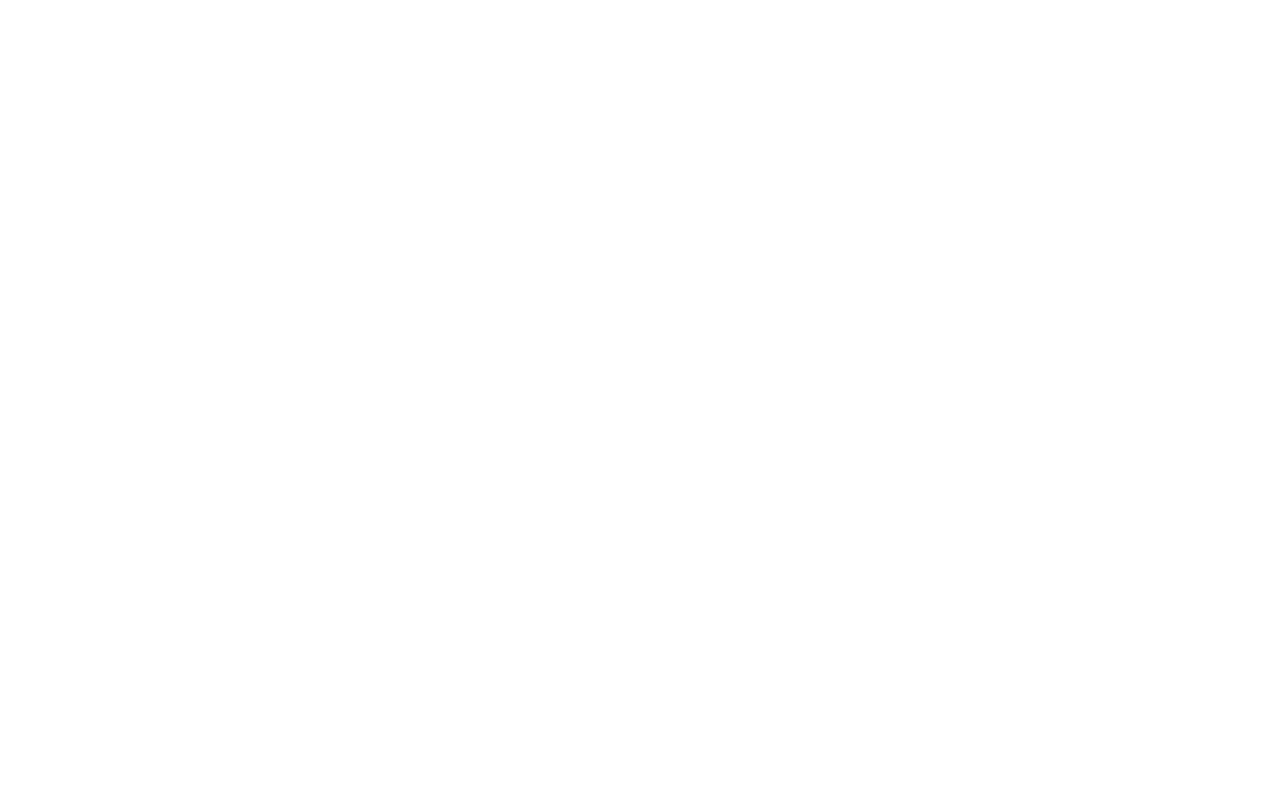
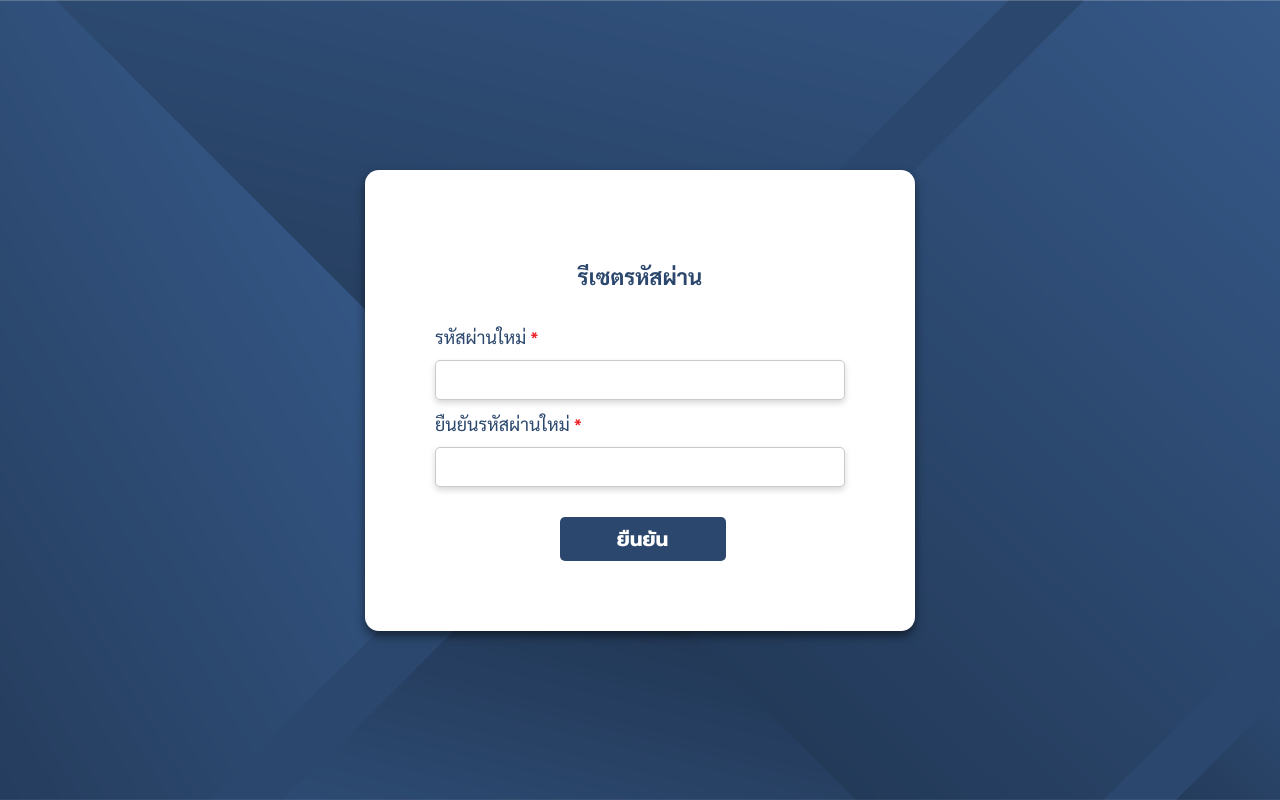
Before and after one commit to phongsakk/Loura007, a Vue app: page /reset-password in a window 1280 px wide. Before the commit this address had no page. Built offline with nearby package versions, Linux system fonts and the light colour scheme; a web font is replaced by a local one.

Commit message:
Laura's code

```diff
--- a/src/App.vue
+++ b/src/App.vue
@@ -433,9 +433,23 @@
 
 .file-display-frame {
   width: 550px;
-  height: fit-content;
+  height: auto;
   border: none;
 
+}
+
+.uploaded-wine-image {
+    max-width: 90%;
+    height: fit-content;
+}
+
+.uploaded-image-display {
+    display: flex;
+    justify-content: center;
+    align-items: center;
+    height: 400px;
+    max-height: 500px;
+    max-width: 100%;
 }
 
 
--- a/src/api/getUserData.js
+++ b/src/api/getUserData.js
@@ -130,6 +130,10 @@
             body: JSON.stringify(userData),
         })
         if (!response.ok) {
+            if (response.status === 400) {
+                const data = await response.json();
+                return data
+            }
             throw new Error('Error: Unable to fetch data');
         }
         const data = await response.json();
@@ -138,3 +142,27 @@
         throw new Error("Login failed")
     }
 }
+
+export async function resetPassword(userData) {
+    try {
+        const response = await fetch(`https://asia-southeast1-tbit-excise.cloudfunctions.net/apiv4-FtResetPassword`, {
+            method: 'POST',
+            headers: {
+                "Content-Type": "application/json",
+                // "Authorization": `Bearer ${token}`
+            },
+            body: JSON.stringify(userData),
+        })
+        if (!response.ok) {
+            if (response.status === 400) {
+                const data = await response.json();
+                return data
+            }
+            throw new Error('Error: Unable to fetch data');
+        }
+        const data = await response.json();
+        return data
+    } catch {
+        throw new Error("Login failed")
+    }
+}
--- a/src/components/BaseNavBar.vue
+++ b/src/components/BaseNavBar.vue
@@ -39,7 +39,7 @@
                                         </div>
                                         <div class="d-flex justify-content-between">
                                             <p class="cart-label text-start" style="margin-bottom: 5px;">มูลค่าเบื้องต้น</p>
-                                            <p class="cart-label fw-bold text-end" style="margin-bottom: 5px;">{{ formatNumber(item.RecommendMinPrice) }} บาท</p>
+                                            <p class="cart-label fw-bold text-end" style="margin-bottom: 5px;">{{ item.RecommendMinPrice > 0 ? formatNumber(item.RecommendMinPrice) : formatNumber(item.newPrice)}} บาท</p>
                                         </div>
                                     </div>
                                 </div>
@@ -236,7 +236,7 @@
             }
             const getUserData = await getUserProfile(token.value)
             userData.value = getUserData.data
-            // console.log("User data :", getUserData.data.code)
+            console.log("User data :", getUserData.data.code)
             userName.value = userData.value.FirstName + ' ' + userData.value.LastName
             emailAddress.value = userData.value.Email
             phoneNumber.value = userData.value.Phone ? userData.value.Phone : userData.value.Mobile
--- a/src/router/router.js
+++ b/src/router/router.js
@@ -24,6 +24,7 @@
 
 import { createRouter, createWebHistory } from "vue-router";
 import ForgotPasswordView from "@/views/ForgotPasswordView.vue";
+import ResetPasswordView from "@/views/ResetPasswordView.vue";
 import dayjs from "dayjs";
 
 const routes = [
@@ -150,6 +151,11 @@
     component: ForgotPasswordView
   },
   {
+    path: "/reset-password",
+    name: "reset-password",
+    component: ResetPasswordView
+  },
+  {
     path: "/pdf-view",
     name: "pdf-view",
     component: PdfView,
--- a/src/views/CartItemView.vue
+++ b/src/views/CartItemView.vue
@@ -232,7 +232,7 @@
                     CustomsDuty: newParseFloat(wine.exciseTaxByDuty),
                     InitialValue: newParseFloat(wine.RecommendMinPrice),
                     TotalTax: newParseFloat(wine.externalTotal),
-                    NewPrice: wine.NewPrice,
+                    NewPrice: wine.newPrice ? newParseFloat(wine.newPrice) : wine.newPrice,
                     InvoiceFileType: wine.fileType,
                     InvoicePictureUrl: wine.uploadFile
                 }))
@@ -462,7 +462,7 @@
             isLoggedIn.value = localStorage.getItem('isLoggedIn')
             cartItems.value = JSON.parse(localStorage.getItem('cartItems'))
             token.value = localStorage.getItem('token')
-            // console.log("Cart items from localstorage :", cartItems.value)
+            console.log("Cart items from localstorage :", cartItems.value)
 
             fetchStatus();
 
--- a/src/views/ForgotPasswordView.vue
+++ b/src/views/ForgotPasswordView.vue
@@ -1,16 +1,30 @@
 <template>
     <div class="forgot-password">
         <div class="forgot-password-card">
-            <div class="sub-header text-center">Forgot Password</div>
+            <div class="sub-header text-center">ลืมรหัสผ่าน</div>
             <div>
-                <label class="form-label text-start">Enter your email</label>
+                <label class="form-label mb-10">กรอกอีเมลของคุณเพื่อให้<br>ทางระบบส่งรหัสผ่านใหม่ไปให้</label>
                 <input type="text" class="form-input" v-model="emailAddress">
             </div>
+            <p v-if="emailErrorText" class="error-text text-start">{{ emailErrorText }}</p>
             <div class="buttons">
-                <button class="btn-back" @click="onCancelClick">ย้อนกลับ</button>
+                <button class="btn-back" @click="onCancelClick">ยกเลิก</button>
                 <button class="btn-confirm" @click="onConfirmClick">ยืนยัน</button>
             </div>
         </div>
+    </div>
+    <div v-if="emailSendSuccess" class="d-flex justify-content-center">
+            <div class="email-success-alert">
+                <div class="alert alert-primary" role="alert">
+                    <p>ส่งอีเมลเรียบร้อยแล้ว</p>
+                    <button @click="onOkayClick()" type="button">Ok</button>
+                </div>
+            </div>
+        </div>
+    <div v-if="spinner" class="overlay"></div>
+
+    <div v-if="spinner" class="text-center-spinner">
+        <div class="spinner-border" role="status"></div>
     </div>
 </template>
 
@@ -23,15 +37,33 @@
     setup() {
         const router = useRouter()
         const emailAddress = ref('')
+        const emailErrorText = ref('')
+        const spinner = ref(false)
+        const emailSendSuccess = ref(false)
 
         const onConfirmClick = async () => {
-            const currentUrl = window.location.href;
+            spinner.value = true
+            const currentUrl = window.location.origin + "/reset-password";
             const userData = {
-                email: emailAddress.value,
-                callbackUrl: currentUrl
+                Email: emailAddress.value,
+                CallbackUrl: currentUrl
             };
+
             const getForgotPassword = await forgotPassword(userData)
             console.log(getForgotPassword.value)
+            if ( getForgotPassword.code === 400) {
+                emailErrorText.value = 'ไม่พบข้อมูลอีเมลผู้ใช้งานนี้'
+                spinner.value = false
+            }
+            else {
+                spinner.value = false
+                emailSendSuccess.value = true
+            }
+        }
+
+        const onOkayClick = () => {
+            emailSendSuccess.value = false
+            router.push ('/login')
         }
 
         const onCancelClick = () => {
@@ -44,8 +76,12 @@
 
         return {
             emailAddress,
+            emailErrorText,
+            spinner,
+            emailSendSuccess,
             onConfirmClick,
-            onCancelClick
+            onCancelClick,
+            onOkayClick
         }
     }
 }
@@ -76,4 +112,25 @@
 .buttons {
  margin-top: 30px;
 }
+
+.mb-10 {
+    margin-bottom: 10px !important;
+}
+
+.email-success-alert {
+    position: fixed;
+    top: 15%;
+    padding: 10px 30%;
+    z-index: 1;
+    text-align: center;
+}
+
+.alert>button {
+    vertical-align: middle;
+    background-color: #2B476D;
+    color: #FFFFFF;
+    padding: 7px 20px;
+    border: 1px solid transparent;
+    border-radius: 0.5rem;
+}
 </style>
--- /dev/null
+++ b/src/views/ResetPasswordView.vue
@@ -0,0 +1,105 @@
+<template>
+    <div class="forgot-password">
+        <div class="forgot-password-card">
+            <div class="sub-header text-center">รีเซตรหัสผ่าน</div>
+            <form @submit.prevent="onConfirmClick">
+            <div class="text-start">
+                <label class="form-label mb-10">รหัสผ่านใหม่ <span class="required-text">*</span></label>
+                <input type="password" class="form-input" v-model="newPassword" @input="() => errorText = ''" required>
+                <label class="form-label mb-10">ยืนยันรหัสผ่านใหม่ <span class="required-text">*</span></label>
+                <input type="password" class="form-input" v-model="confirmPassword"  @input="() => errorText = ''" required>
+                <p v-if="errorText" class="error-text">{{ errorText }}</p>
+            </div>
+            <div class="buttons">
+                <!-- <button class="btn-back" @click="onCancelClick">ยกเลิก</button> -->
+                <button type="submit" class="btn-confirm">ยืนยัน</button>
+            </div>
+            </form>
+        </div>
+    </div>
+    <div v-if="spinner" class="overlay"></div>
+
+    <div v-if="spinner" class="text-center-spinner">
+        <div class="spinner-border" role="status"></div>
+    </div>
+</template>
+
+<script>
+import { ref, onMounted } from 'vue'
+import { useRouter } from 'vue-router'
+import { resetPassword } from '@/api/getUserData'
+
+export default {
+    setup() {
+        const router = useRouter()
+        const newPassword = ref('')
+        const confirmPassword = ref('')
+        const url = new URL(window.location.href);
+        const code = url.searchParams.get('code');
+        const errorText = ref('')
+        const spinner = ref(false)
+
+        const onConfirmClick = async() => {
+            spinner.value = true
+            const userData = {
+                code : code,
+                password : newPassword.value,
+                password2 : confirmPassword.value
+            }
+            const getResetPassword = await resetPassword (userData)
+            console.log("Reset Password :", getResetPassword.data);
+            if ( getResetPassword.code === 400) {
+                errorText.value = 'รหัสผ่านไม่เหมือนกัน'
+                spinner.value = false
+            }
+            else {
+                router.push('/login')
+                spinner.value = false
+            }
+        }
+
+        onMounted (() => {
+
+        })
+
+        return {
+            newPassword,
+            confirmPassword,
+            errorText,
+            spinner,
+            onConfirmClick
+        }
+    }
+}
+</script>
+
+<style scoped>
+.forgot-password {
+    background-image: url(../assets/img/login-background-image.png);
+    background-size: cover;
+    background-position: center;
+    width: 100%;
+    min-height: 100vh;
+    display: flex;
+    justify-content: center;
+    align-items: center;
+}
+
+.forgot-password-card {
+    background-color: #FFFFFF;
+    padding: 70px;
+    border: none !important;
+    width: 550px;
+    text-align: center;
+    box-shadow: 0px 5px 10px 0px rgba(0, 0, 0, 0.5);
+    border-radius: 14px;
+}
+
+.buttons {
+ margin-top: 30px;
+}
+
+.mb-10 {
+    margin-bottom: 10px !important;
+}
+</style>
```
Also changed, not shown: src/views/EditWineListView.vue (+17 -6 lines), src/views/WineSearchView.vue (+13 -0 lines).
